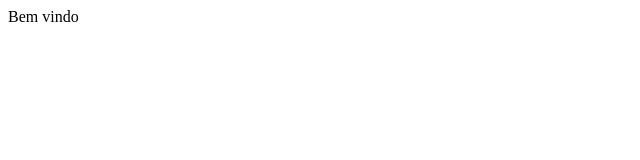
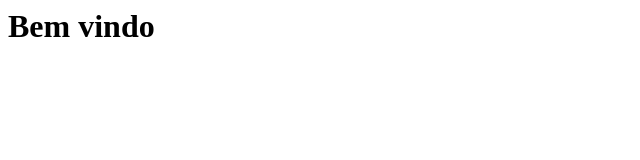
Before and after one commit to MRPRO77/Curso_github, a plain HTML site: page index.html in a window 1280 px wide. Shown: the whole page, without its empty margins (0-640 px from the left). Drawn offline with Linux system fonts and the light colour scheme.

Commit message:
estou retificando o paragrafo

```diff
--- a/index.html
+++ b/index.html
@@ -1 +1 @@
-<h>Bem vindo</h>
+<h1>Bem vindo</h1>
```
